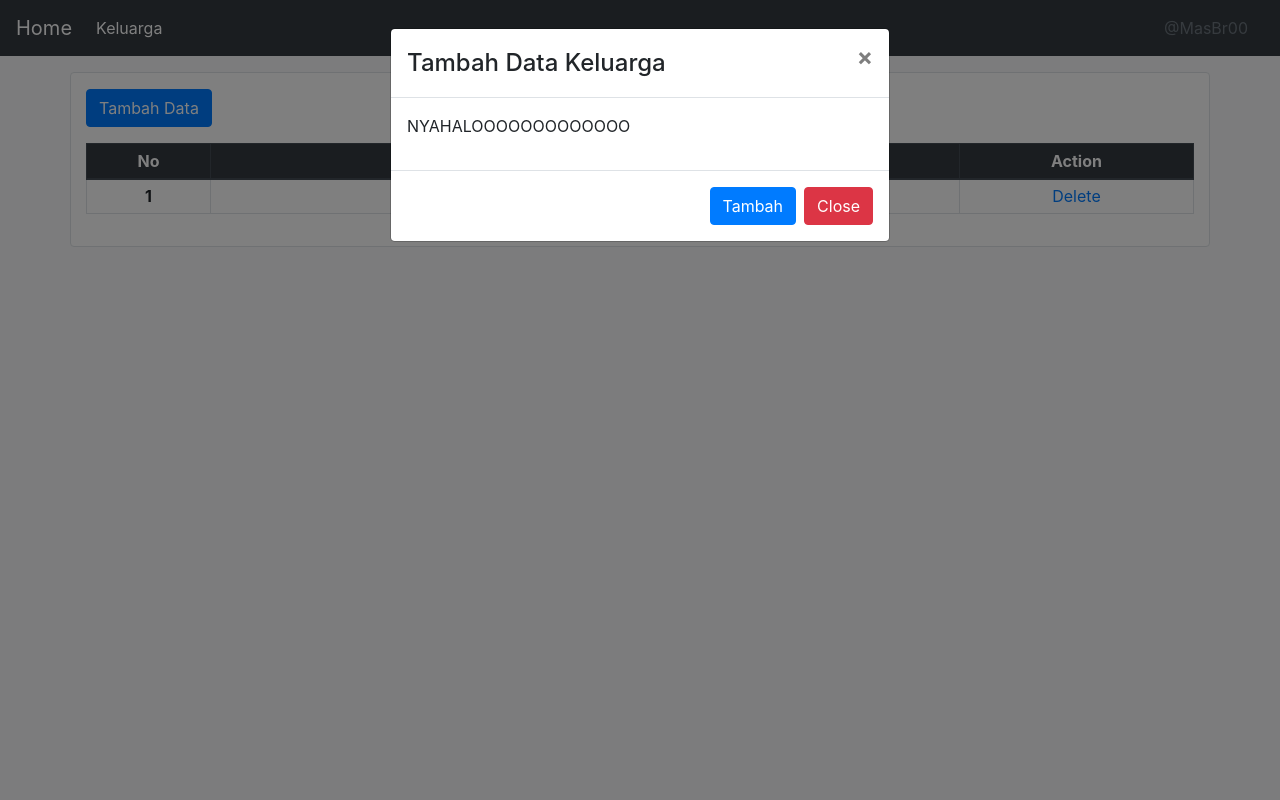
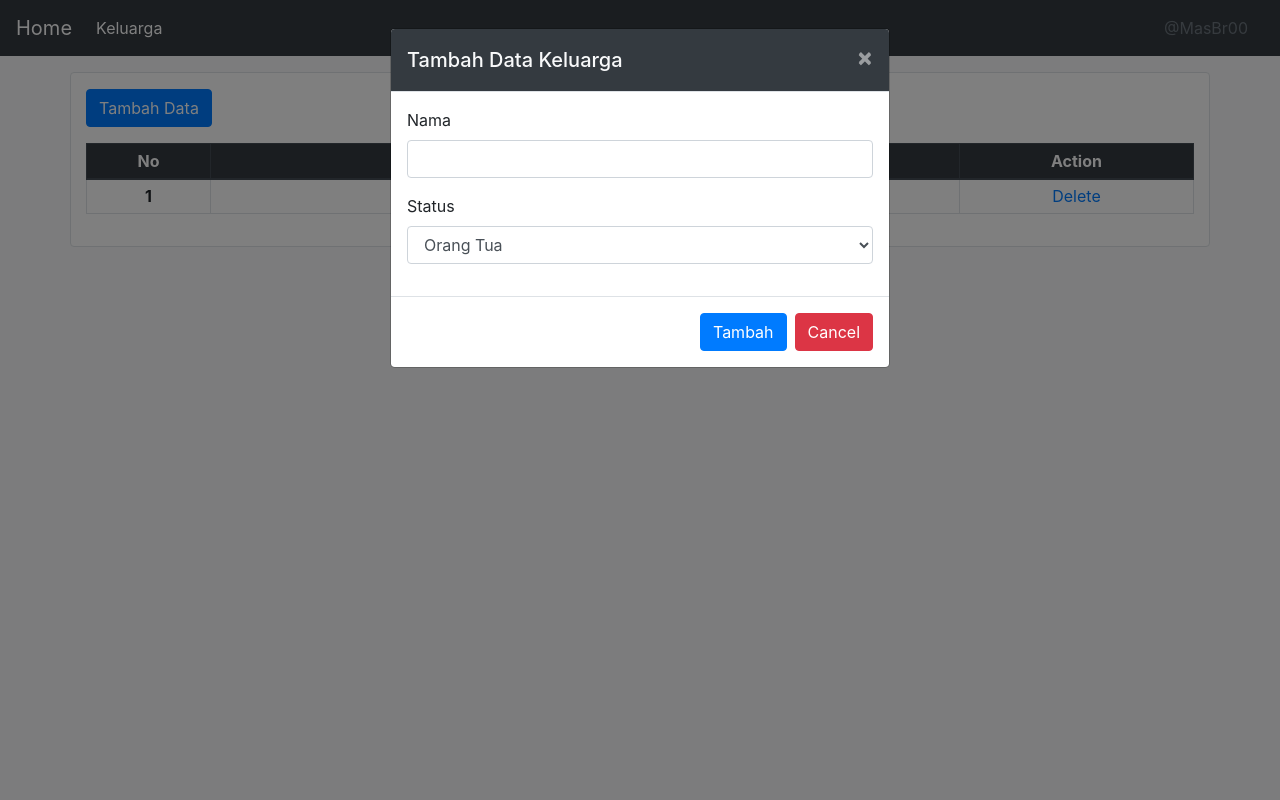
Before and after one commit to Masbr00/TugasMatkulWAD, a PHP site: page / in a window 1280 px wide, after a click on "Tambah Data". Run offline with PHP 8.4, Linux system fonts and the light colour scheme; tables that the repository leaves empty or names only in its code hold one stand-in row (values such as "Sample post").

Commit message:
CREATE WITH MODAL

```diff
--- a/week8/index.php
+++ b/week8/index.php
@@ -85,28 +85,53 @@
             </table>
         </div>
         <!-- end of tabel data -->
+
+        <!-- MODAL FOR CREATE-->
+        <form action="tambah.php" action="get">
             <div id="myModal" class="modal fade" role="dialog">
                 <div class="modal-dialog">
                     <!-- konten modal -->
                     <div class="modal-content">
-                    <div class="modal-header">
-                        <h4 class="modal-title" style="text-align:left">Tambah Data Keluarga </h4>
-                        <button type="button" class="close" data-dismiss="modal">&times;</button>
+                        <div class="modal-header bg-dark text-light">
+                            <h5 class="modal-title" style="text-align:left">Tambah Data Keluarga</h5>
+                            <button type="button" class="close" data-dismiss="modal" style="color:white">&times;</button>
                         </div>
+
                         <div class="modal-body">
-                        <p>NYAHALOOOOOOOOOOOOO</p>
+                            <div class="form-group">
+                                <label>Nama</label>
+                                <input type="text" name="nama" class="form-control"></input>
                             </div>
+
+                            <div class="form-group">
+                            <label>Status</label>
+                            <select name="statusnya" class="form-control">
+                                <option value ="1">Orang Tua</option>
+                                <option value ="2">Saudara Kandung</option>
+                                <option value ="3">Paman / Om</option>
+                                <option value ="4">Bibi / Tante</option>
+                                <option value ="5">Bude</option>
+                                <option value ="6">Pakde</option>
+                                <option value ="7">Eyang Putri</option>
+                                <option value ="8">Eyang Kangkung</option>
+                                <option value ="9">Saudara Sepupu</option>
+                                <option value ="10">Anak</option>
+                            </select>
+                            </div>
+                        </div>
+
                         <div class="modal-footer">
-                        <button type="button" class="btn btn-primary" data-dismiss="modal">Tambah</button>
-                        <button type="button" class="btn btn-danger" data-dismiss="modal">Close</button>
+                            <button type="submit" class="btn btn-primary btn-md" name="submit" value="submit">Tambah</button>
+                            <button type="button" class="btn btn-danger btn-md" data-dismiss="modal">Cancel</button>
                         </div>
                     </div>
                     <!-- end of konten modal -->
                 </div>
             </div>
-        <!-- modal -->
+        </form>
+        <!-- end of MODAL FOR CREATE -->
 
-        <!-- end of modal -->
+
     </div>
     <!-- end of content -->
 </body>
```
Also changed, not shown: week8/tambah.php (+17 -0 lines). Lines whose indentation alone changed are shown as unchanged.
